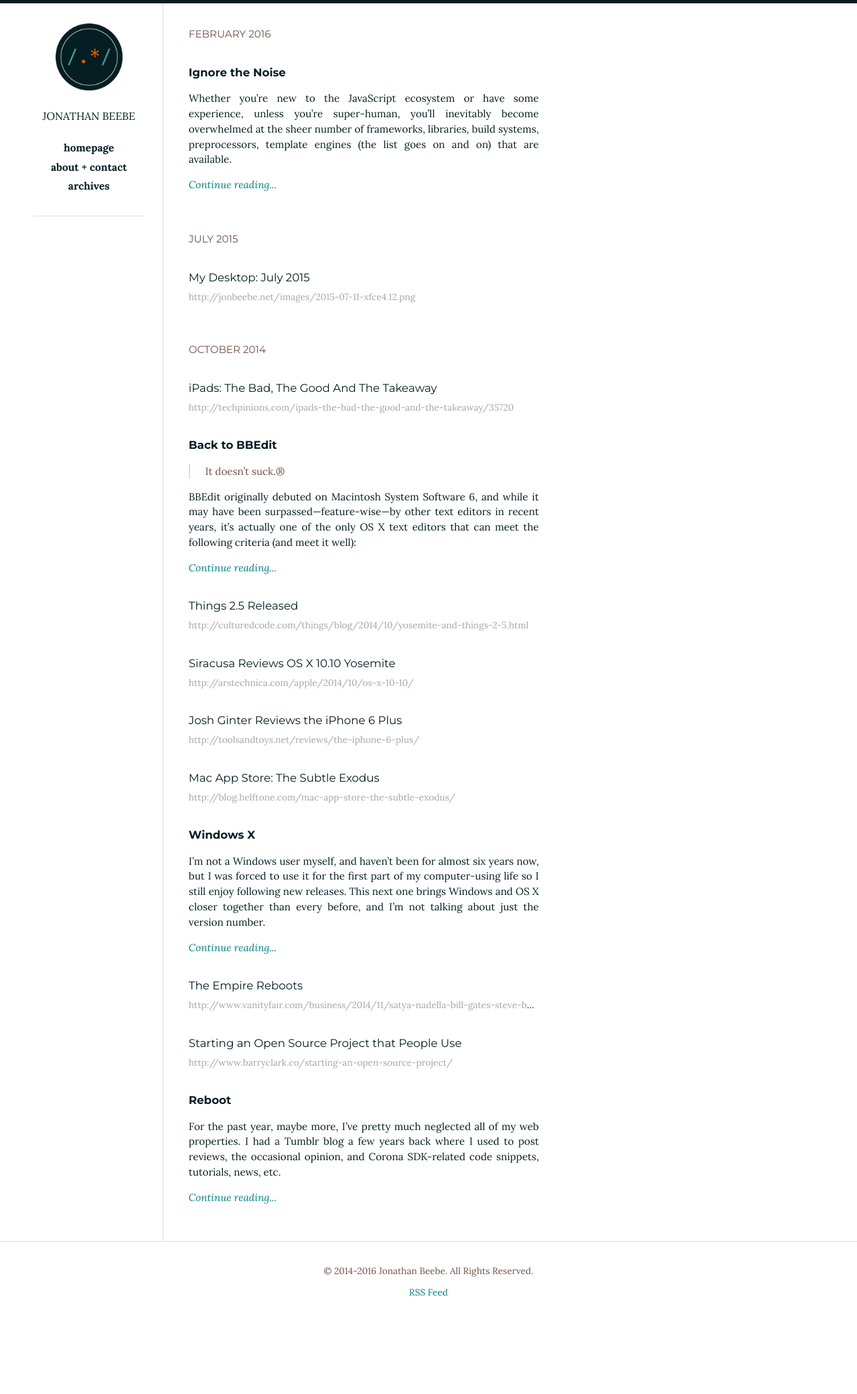
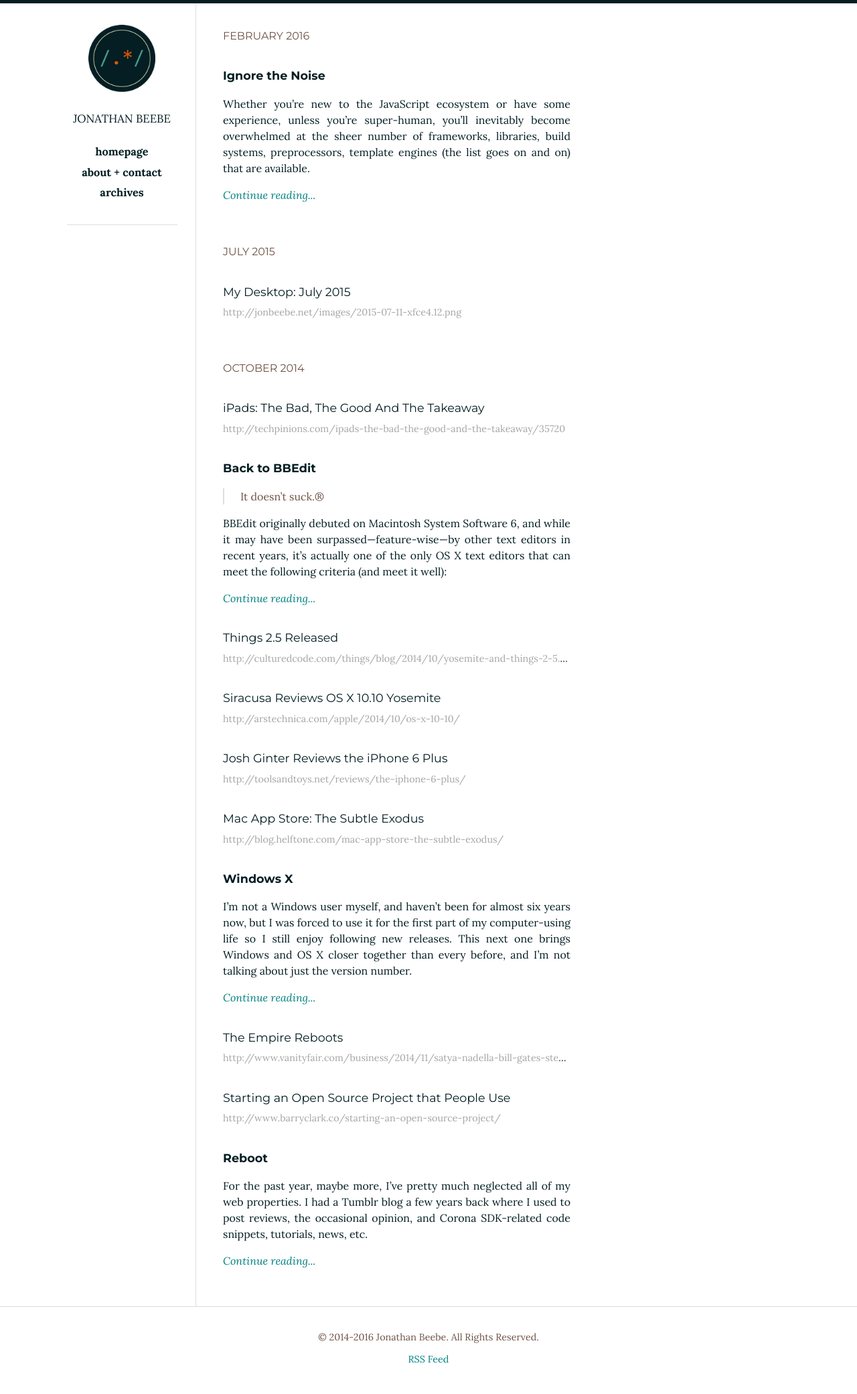
Before and after one commit to jonbeebe/jonbeebe.github.io, a Jekyll site: the page built from index.html, in a window 1280 px wide. Shown: the whole page at 67% size. Built offline with Jekyll 4.4.1, drawn with Linux system fonts in a browser that asks for light colours; the list of posts is cut into pages by our own code; before the commit the page ends 1979 px from its top, so only the background shows below that.

Commit message:
More styling changes: shift everything to the right and increase font size on largest screen sizes

```diff
--- a/_includes/styles/layout.css
+++ b/_includes/styles/layout.css
@@ -7,6 +7,7 @@
     #main {
         min-width: 755px;
         max-width: 765px;
+        margin-left: 1.5em;
     }
 
     #main > #col-2 {
--- a/_includes/styles/screen.css
+++ b/_includes/styles/screen.css
@@ -1,6 +1,6 @@
 body {
     font-family: '{{ site.data.theme.body_font }}', serif;
-    font-size: 95%;
+    font-size: 100%;
     color: #041E23;
     background-color: #ffffff;
     padding: 0;
@@ -40,7 +40,7 @@ h1, h1 a, h1 a:visited {
 
 #main {
     padding: 0;
-    margin: 0 auto auto 1.5em;
+    margin: 0 auto auto 4.5em;
     min-width: 875px;
     max-width: 900px;
     height: 100%;
```
Also changed, not shown: 2 other files.
